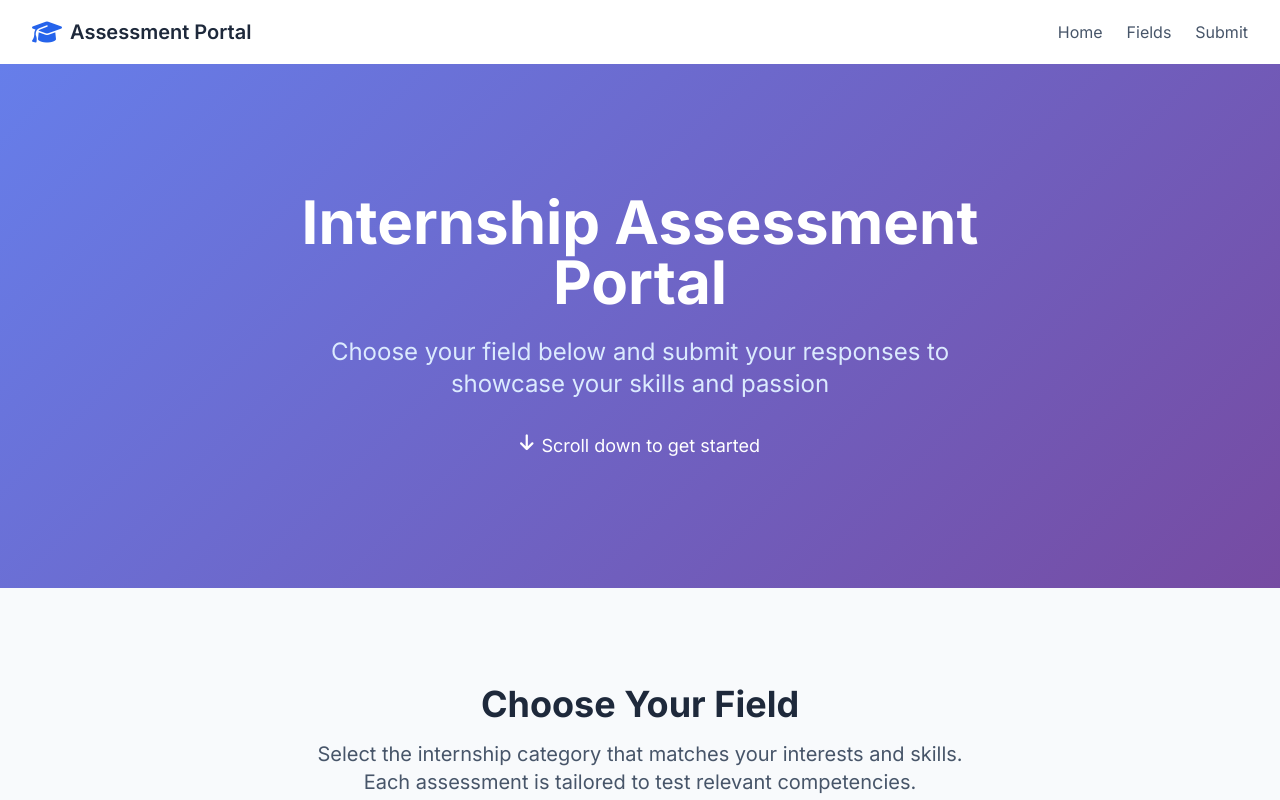
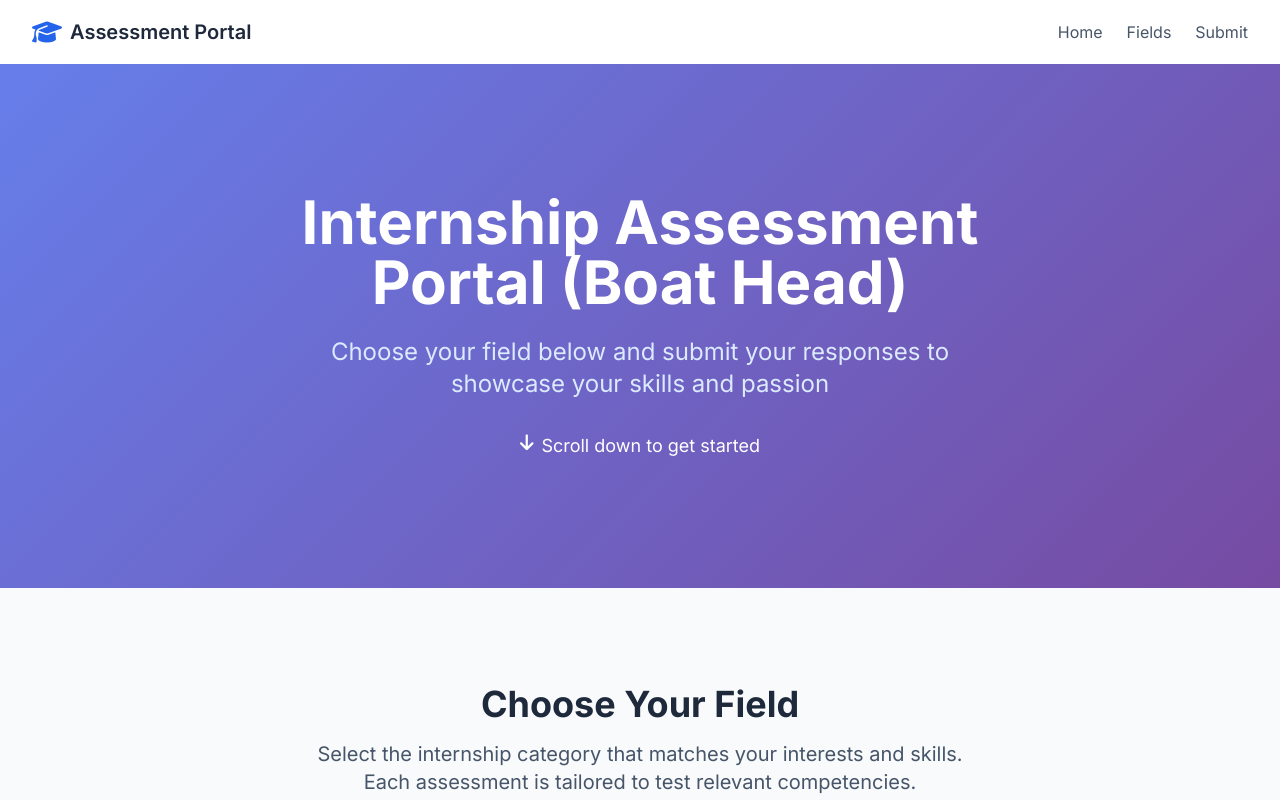
Before and after one commit to monikaseh/AssessmentPortal, a plain HTML site: page index.html in a window 1280 px wide. Shown: the top 800 px of the page. Drawn offline with nearby package versions, Linux system fonts and the light colour scheme.

Commit message:
Update index.html

```diff
--- a/index.html
+++ b/index.html
@@ -41,7 +41,7 @@
         <div class="max-w-4xl mx-auto px-4 sm:px-6 lg:px-8 text-center">
             <div class="animate-fade-in">
                 <h1 class="text-4xl sm:text-5xl lg:text-6xl font-bold mb-6 leading-tight">
-                    Internship Assessment Portal
+                    Internship Assessment Portal (Boat Head)
                 </h1>
                 <p class="text-xl sm:text-2xl mb-8 text-blue-100 max-w-2xl mx-auto leading-relaxed">
                     Choose your field below and submit your responses to showcase your skills and passion
```
